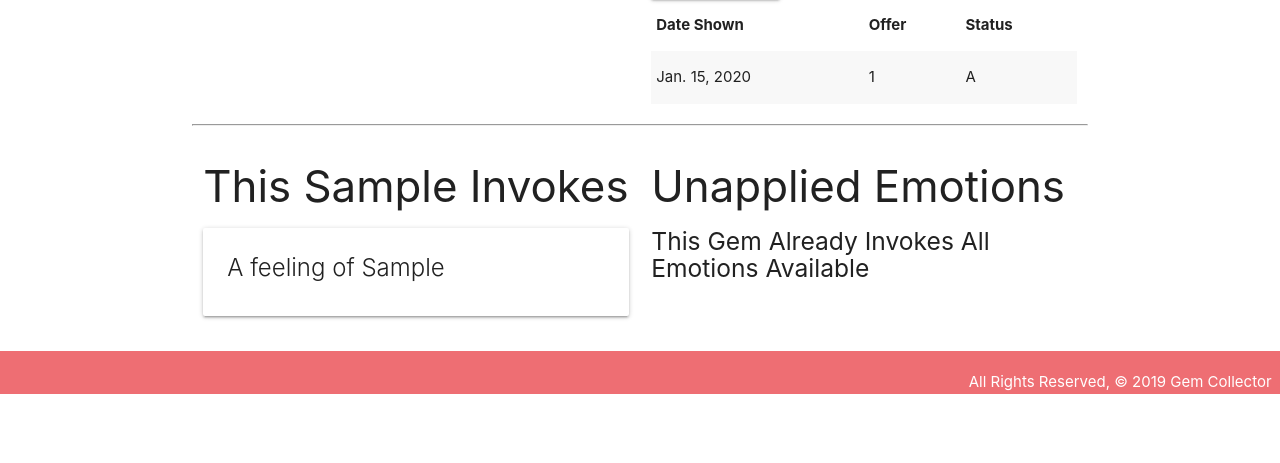
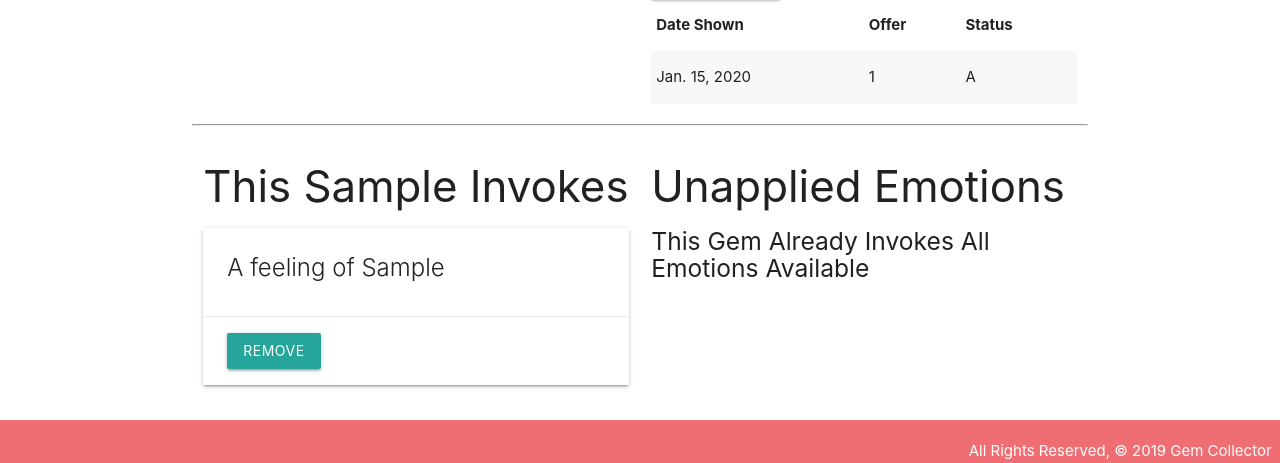
Before and after one commit to dhagandev/collectorapp, a Django app: page /gems/1/ in a window 1280 px wide. Shown: the part 519-982 px from the top of the page. Before the commit the page ends 913 px from the top, so only its background shows below. Run offline with Django 3.2, Linux system fonts and the light colour scheme; tables that the repository leaves empty hold one stand-in row (values such as "Sample post").

Commit message:
Many to many complete

```diff
--- a/collectorapp/main_app/templates/gems/detail.html
+++ b/collectorapp/main_app/templates/gems/detail.html
@@ -56,6 +56,12 @@
               A feeling of {{ emo.word }}
             </span>
           </div>
+          <div class="card-action">
+            <form action="{% url 'unassoc_emotion' gem.id emo.id %}" method="post">
+              {% csrf_token %}
+              <button type="submit" class="btn">Remove</button>
+            </form>
+          </div>
         </div>
       {% endfor %}
     {% else %}
--- a/collectorapp/main_app/views.py
+++ b/collectorapp/main_app/views.py
@@ -31,9 +31,12 @@ def gems_index(request):
 def gems_detail(request, gem_id):
     gem = Gem.objects.get(id=gem_id)
     display_form = DisplayForm()
+    emotions_gem_not_have = Emotion.objects.exclude(
+        id__in=gem.emotions.all().values_list('id'))
     return render(request, 'gems/detail.html', {
         'gem': gem,
-        'display_form': display_form
+        'display_form': display_form,
+        'emotions': emotions_gem_not_have
     })
 
 def add_display(request, gem_id):
```
